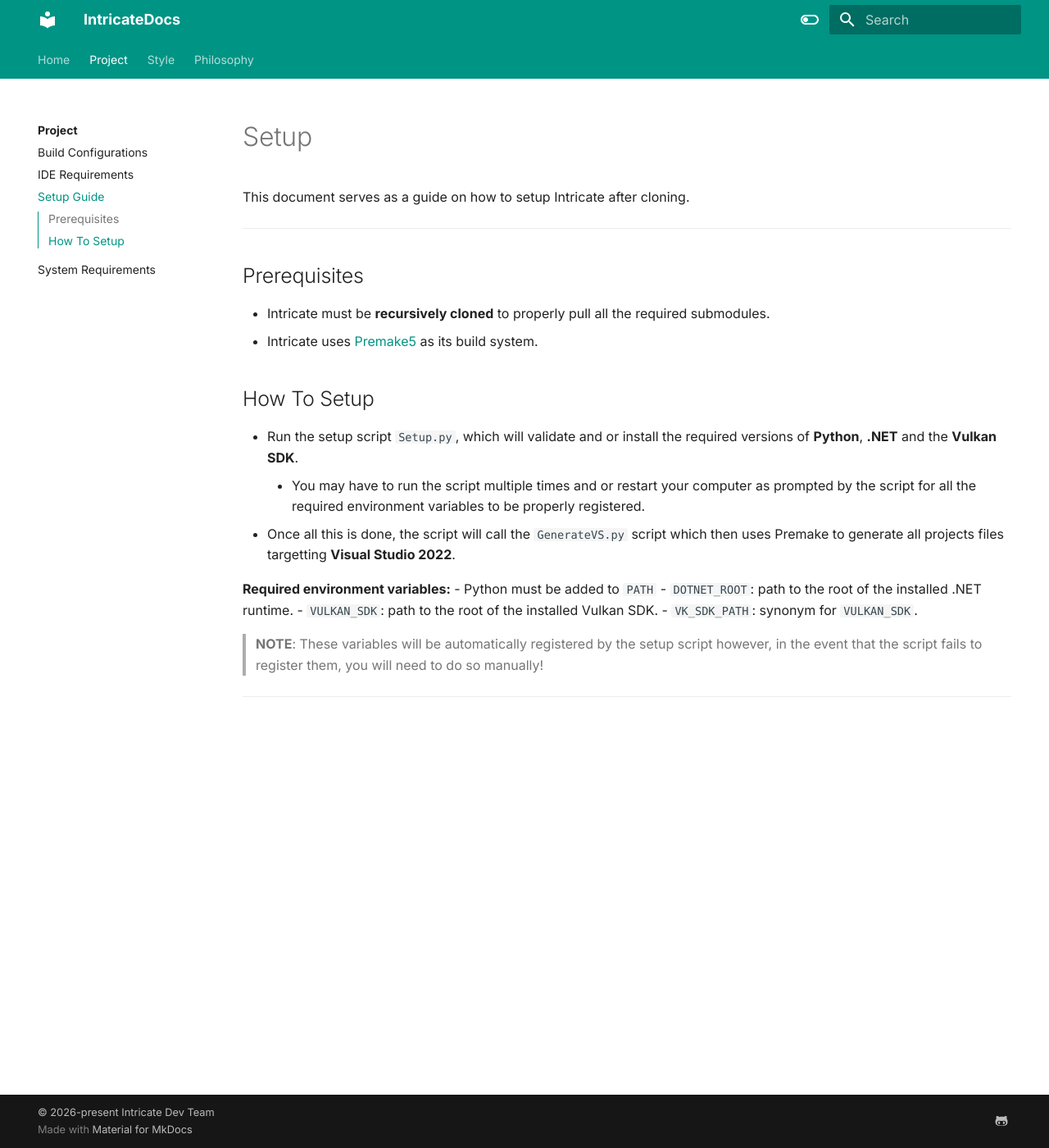
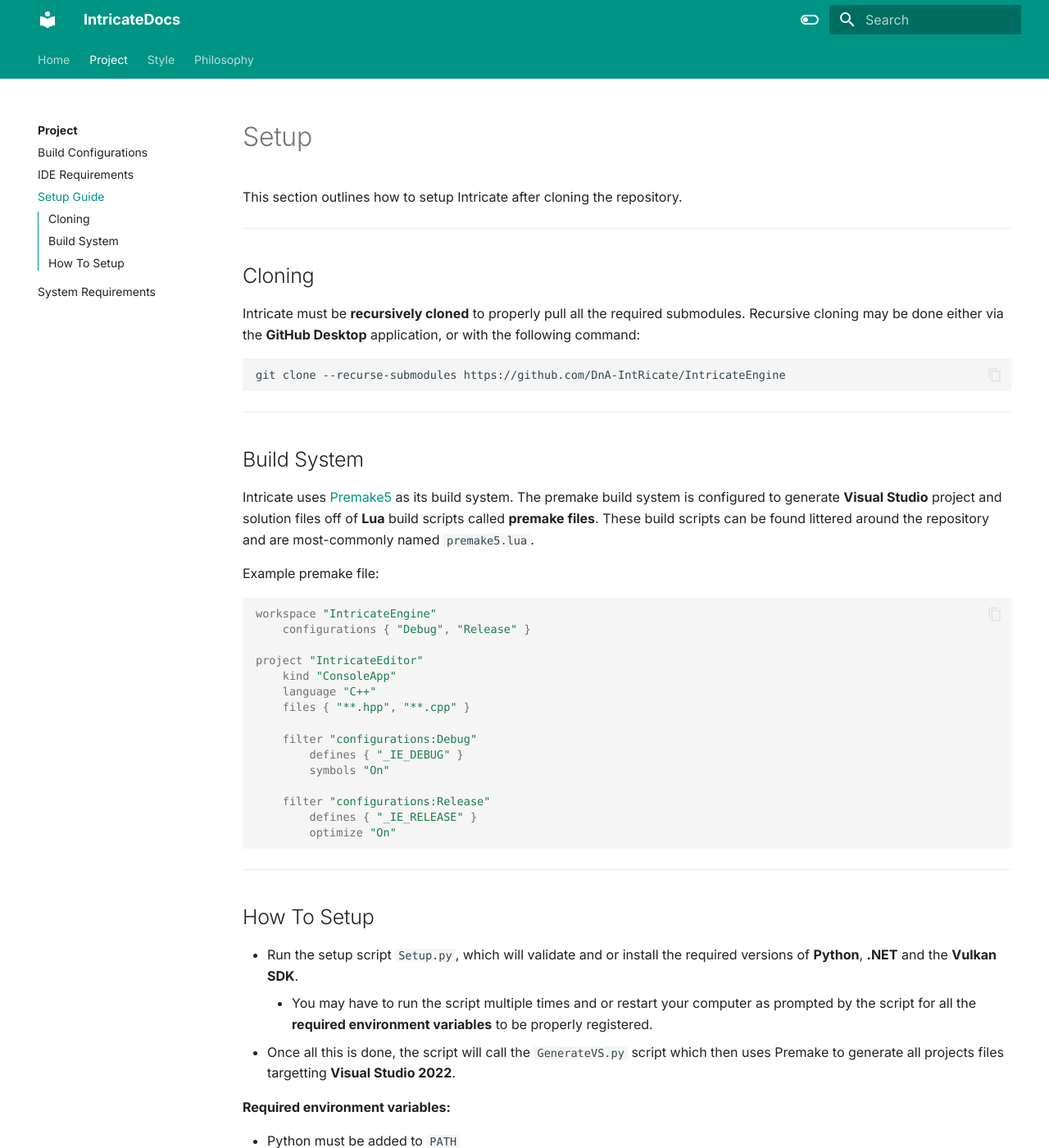
Before and after one commit to Intricate-Dev-Team/IntricateEngineDocs, an MkDocs documentation site: the page built from docs/project/setup.md, in a window 1280 px wide and 1400 px high. Shown: the whole window at 82% size. Built offline with MkDocs 1.6.1 and Material for MkDocs 9.7.7, drawn with Linux system fonts in a browser that asks for light colours; some web fonts are replaced; some of the changed text lies outside the part shown.

Commit message:
Fix setup.md

````diff
--- a/docs/project/setup.md
+++ b/docs/project/setup.md
@@ -1,25 +1,56 @@
 # Setup
 
-This document serves as a guide on how to setup Intricate after cloning.
+This section outlines how to setup Intricate after cloning the repository.
 
 ---
 
-## Prerequisites
+## Cloning
 
-- Intricate must be **recursively cloned** to properly pull all the required submodules.
-- Intricate uses [Premake5](https://premake.github.io/) as its build system.
+Intricate must be **recursively cloned** to properly pull all the required submodules. Recursive cloning may be done either via the **GitHub Desktop** application, or with the following command:
+``` shell
+git clone --recurse-submodules https://github.com/DnA-IntRicate/IntricateEngine
+```
+
+---
+
+## Build System
+
+Intricate uses [Premake5](https://premake.github.io/) as its build system. The premake build system is configured to generate **Visual Studio** project and solution files off of **Lua** build scripts called **premake files**. These build scripts can be found littered around the repository and are most-commonly named `premake5.lua`.
+
+Example premake file:
+``` lua
+workspace "IntricateEngine"
+    configurations { "Debug", "Release" }
+
+project "IntricateEditor"
+    kind "ConsoleApp"
+    language "C++"
+    files { "**.hpp", "**.cpp" }
+
+    filter "configurations:Debug"
+        defines { "_IE_DEBUG" }
+        symbols "On"
+
+    filter "configurations:Release"
+        defines { "_IE_RELEASE" }
+        optimize "On"
+```
+
+---
 
 ## How To Setup
 - Run the setup script `Setup.py`, which will validate and or install the required versions of **Python**, **.NET** and the **Vulkan SDK**.
-    - You may have to run the script multiple times and or restart your computer as prompted by the script for all the required environment variables to be properly registered.
+    - You may have to run the script multiple times and or restart your computer as prompted by the script for all the **required environment variables** to be properly registered.
 - Once all this is done, the script will call the `GenerateVS.py` script which then uses Premake to generate all projects files targetting **Visual Studio 2022**.
 
 **Required environment variables:**
+
 - Python must be added to `PATH`
 - `DOTNET_ROOT`: path to the root of the installed .NET runtime.
 - `VULKAN_SDK`: path to the root of the installed Vulkan SDK.
 - `VK_SDK_PATH`: synonym for `VULKAN_SDK`.
 
-> **NOTE**: These variables will be automatically registered by the setup script however, in the event that the script fails to register them, you will need to do so manually!
+!!! warning
+    These variables will be **automatically registered** by the setup script however, in the event that the script fails to register them, you will need to do so **manually**!
 
 ---
````
